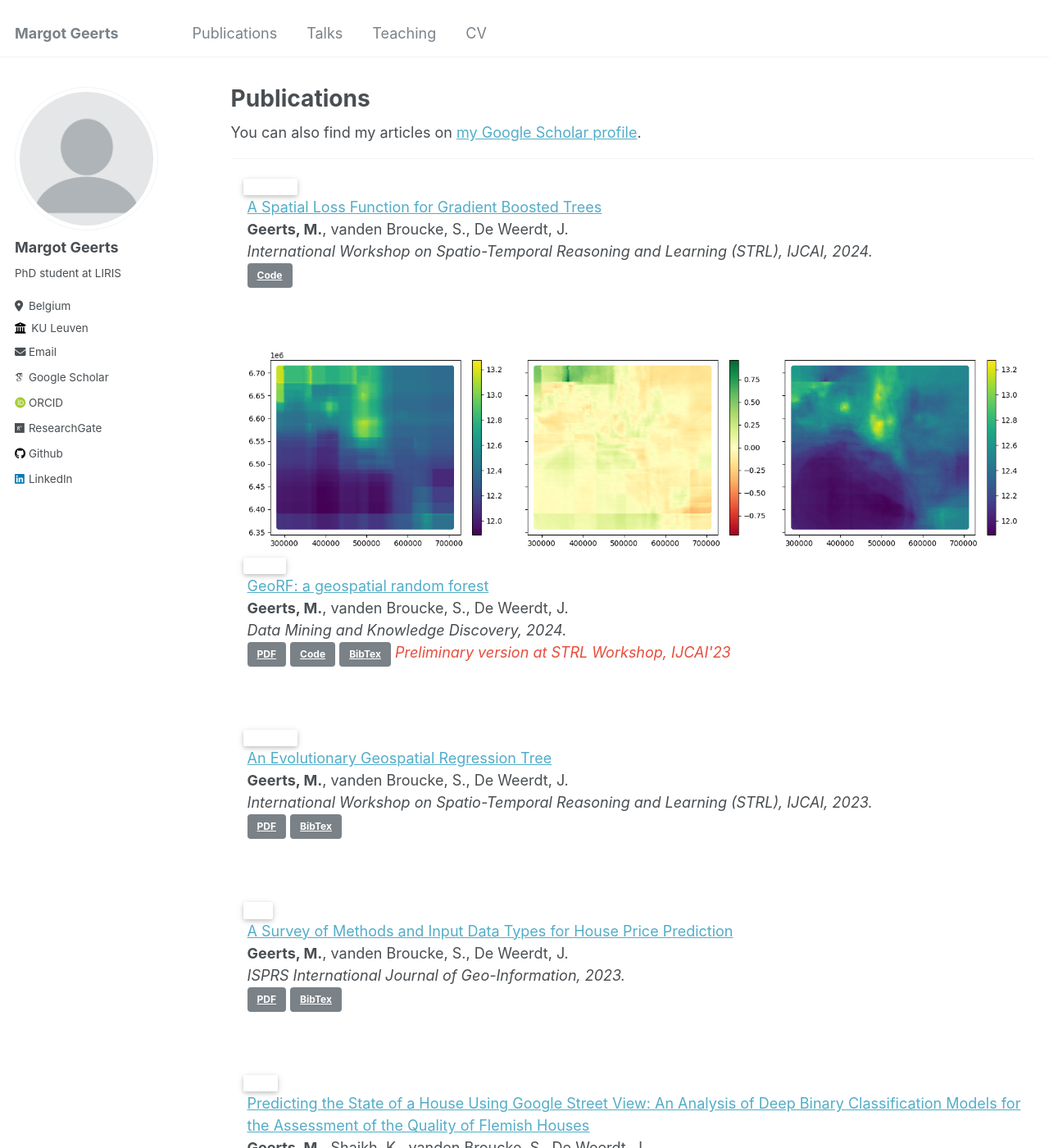
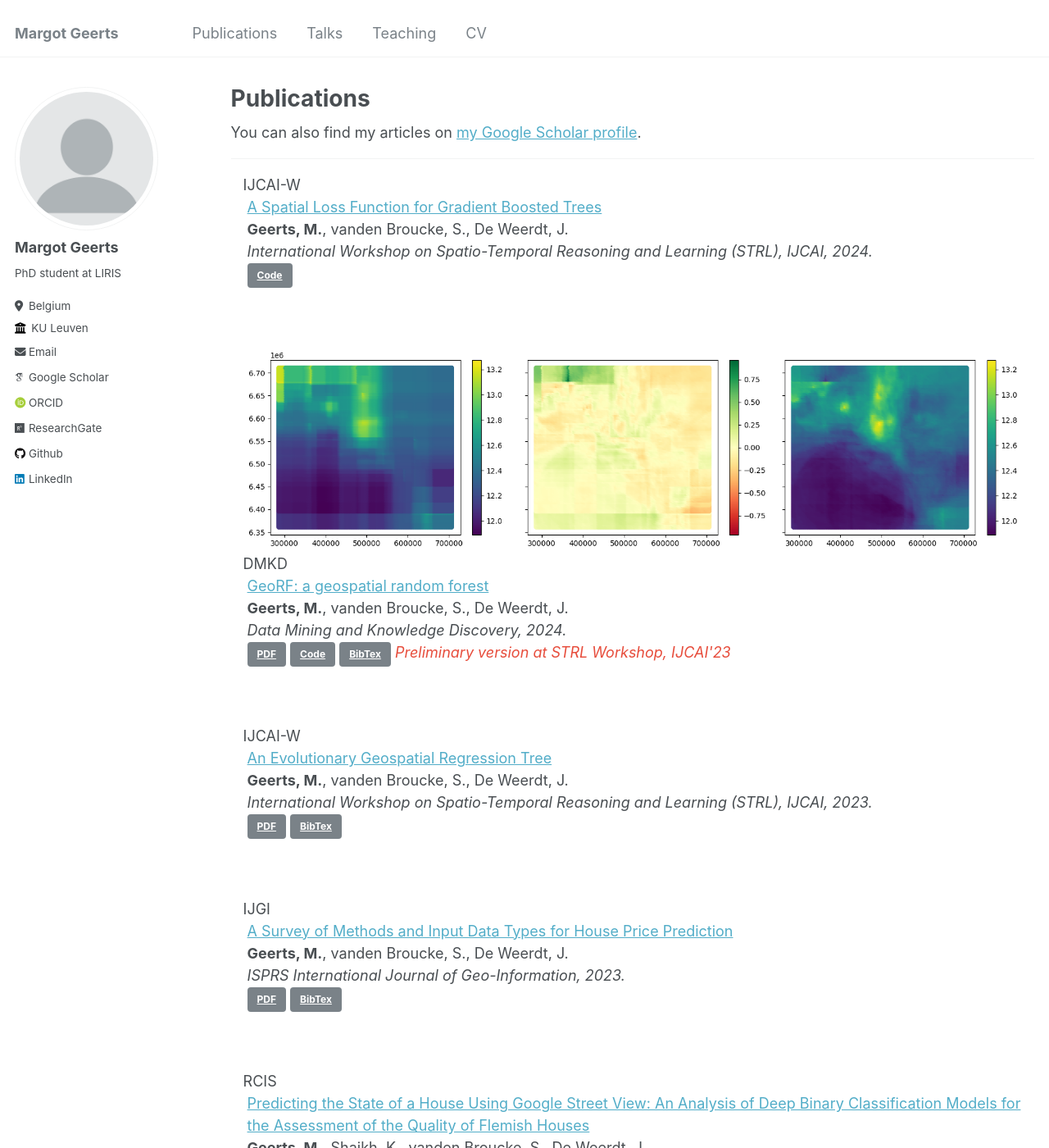
Before and after one commit to margotgeerts/margotgeerts.github.io, a Jekyll site: the page built from _pages/publications.md, in a window 1280 px wide and 1400 px high. Shown: the whole window at 82% size. Built offline with Jekyll 4.4.1, drawn with Linux system fonts in a browser that asks for light colours; some web fonts are replaced.

Commit message:
Update _buttons.scss

```diff
--- a/_sass/_buttons.scss
+++ b/_sass/_buttons.scss
@@ -151,23 +151,3 @@
     font-size: $type-size-7;
   }
 }
-
-.badge {
-    display: inline-block;
-    padding: 0.25em 0.4em;
-    font-size: 75%;
-    font-weight: 700;
-    line-height: 1;
-    text-align: center;
-    white-space: nowrap;
-    vertical-align: baseline;
-    border-radius: 0.25rem;
-    transition: color .15s ease-in-out,background-color .15s ease-in-out,border-color .15s ease-in-out,box-shadow .15s ease-in-out;
-}
-
-.badge {
-    color: #fff !important;
-    border-radius: 0.125rem;
-    -webkit-box-shadow: 0 2px 5px 0 rgb(0 0 0 / 16%), 0 2px 10px 0 rgb(0 0 0 / 12%);
-    box-shadow: 0 2px 5px 0 rgb(0 0 0 / 16%), 0 2px 10px 0 rgb(0 0 0 / 12%);
-}
```
